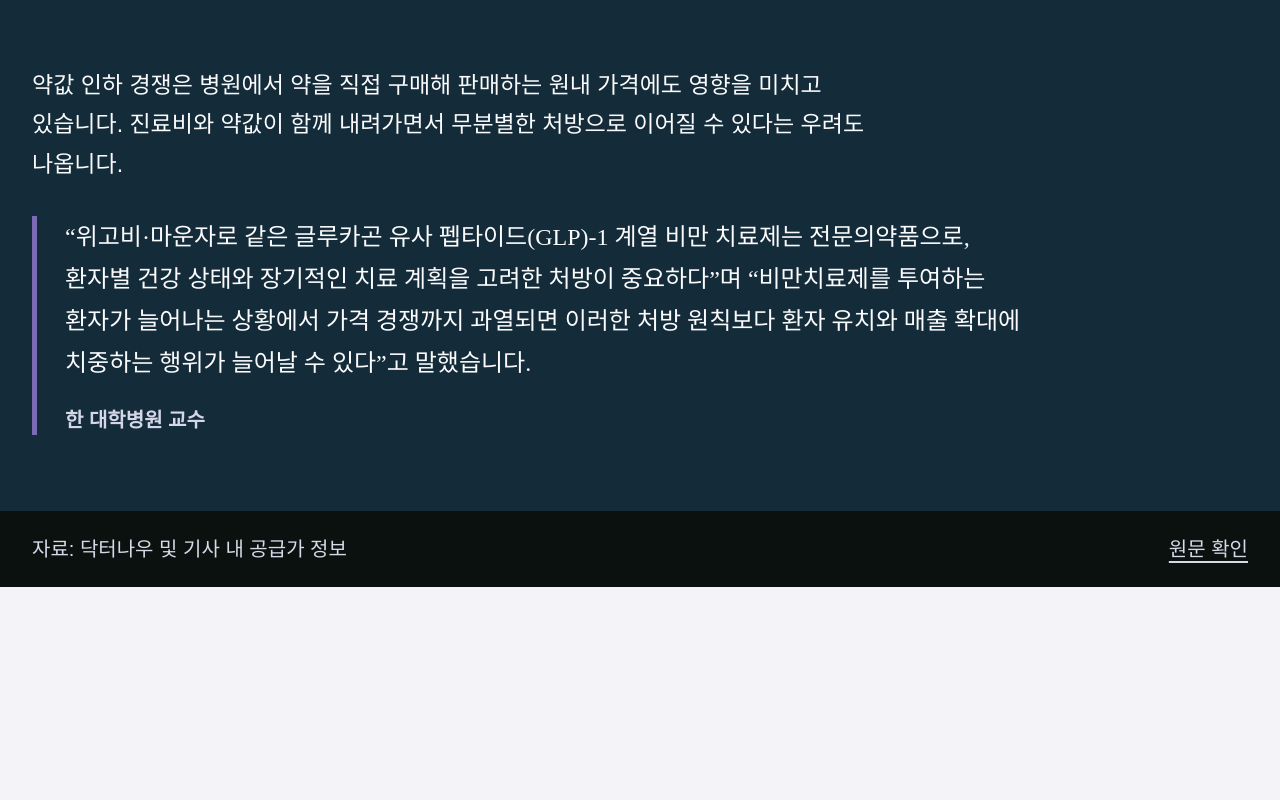
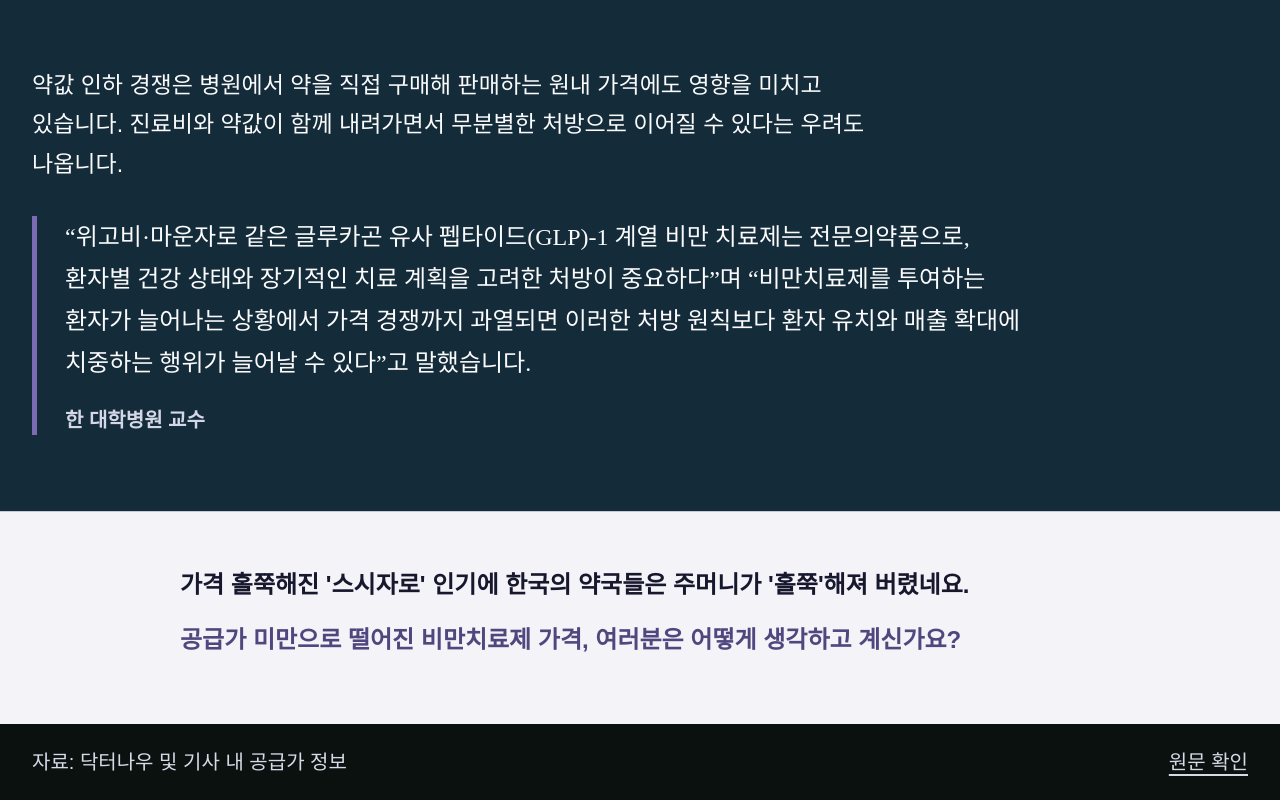
Before and after one commit to asiae-visual-news/weight-loss-injection-price-visual-2026, a plain HTML site: page index.html in a window 1280 px wide. Shown: the part 3351-4151 px from the top of the page. Before the commit the page ends 3938 px from the top, so only its background shows below. Drawn offline with Linux system fonts and the light colour scheme.

Commit message:
Add requested closing lines

```diff
--- a/index.html
+++ b/index.html
@@ -223,6 +223,12 @@ h1{font-size:38px}
 .field-quote{font-size:20px;line-height:1.68}
 }
 
+
+.ending-note{background:#f3f3f8;color:var(--black);padding:54px 0 66px;border-top:1px solid #c5c8d8}
+.ending-note p{max-width:920px;margin:0 auto;font:600 24px/1.55 var(--sans);word-break:keep-all}
+.ending-note p+p{margin-top:18px;color:#51477f;font-weight:800}
+@media(max-width:760px){.ending-note{padding:40px 0 48px}.ending-note p{font-size:20px;line-height:1.65}.ending-note p+p{margin-top:15px}}
+
 </style>
 </head>
 <body>
@@ -310,6 +316,12 @@ h1{font-size:38px}
 <blockquote>“위고비·마운자로 같은 글루카곤 유사 펩타이드(GLP)-1 계열 비만 치료제는 전문의약품으로, 환자별 건강 상태와 장기적인 치료 계획을 고려한 처방이 중요하다”며 “비만치료제를 투여하는 환자가 늘어나는 상황에서 가격 경쟁까지 과열되면 이러한 처방 원칙보다 환자 유치와 매출 확대에 치중하는 행위가 늘어날 수 있다”고 말했습니다.<cite>한 대학병원 교수</cite></blockquote>
 </div>
 </section>
+<section class="ending-note">
+<div class="shell">
+<p>가격 홀쭉해진 '스시자로' 인기에 한국의 약국들은 주머니가 '홀쭉'해져 버렸네요.</p>
+<p>공급가 미만으로 떨어진 비만치료제 가격, 여러분은 어떻게 생각하고 계신가요?</p>
+</div>
+</section>
 </main>
 <footer class="source"><div class="shell source-row"><p>자료: 닥터나우 및 기사 내 공급가 정보</p><a href="https://view.asiae.co.kr/article/2026111317110423344" target="_blank" rel="noopener">원문 확인</a></div></footer>
 <script>
```
